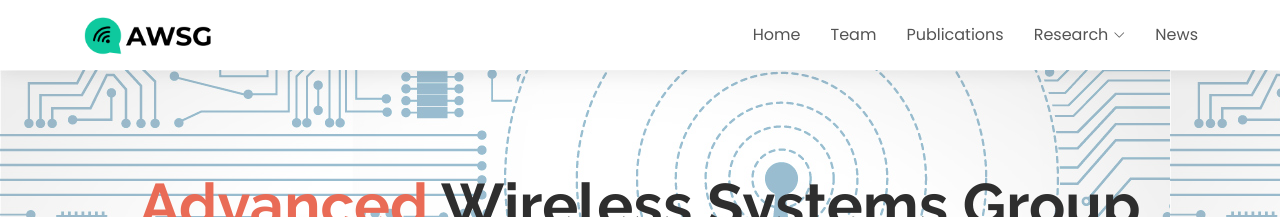
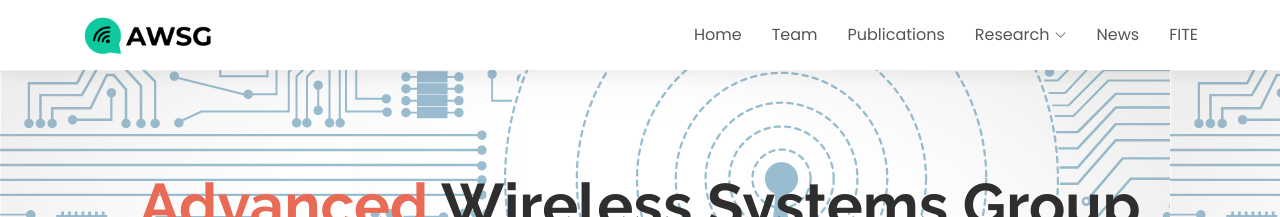
Before and after one commit to HarminChee/AWSG-FITE-Web, a Jekyll site: the page built from _pages/home.md, in a window 1280 px wide. Shown: the top 217 px of the page. Built offline with Jekyll 4.4.1, drawn with Linux system fonts in a browser that asks for light colours; nearby versions of some CDN libraries.

Commit message:
Update newHeader.html

```diff
--- a/_includes/newHeader.html
+++ b/_includes/newHeader.html
@@ -22,6 +22,7 @@
                 </ul>
             </li>
             <li><a href="{{ site.url }}{{ site.baseurl }}/allnews.html">News</a></li>
+            <li><a href="{{ site.url }}{{ site.baseurl }}/fite.html" target="_blank">FITE</a></li> <!-- 新增的 FITE 栏目 -->
         </ul>
         <i class="bi bi-list mobile-nav-toggle"></i>
       </nav><!-- .navbar -->
```
